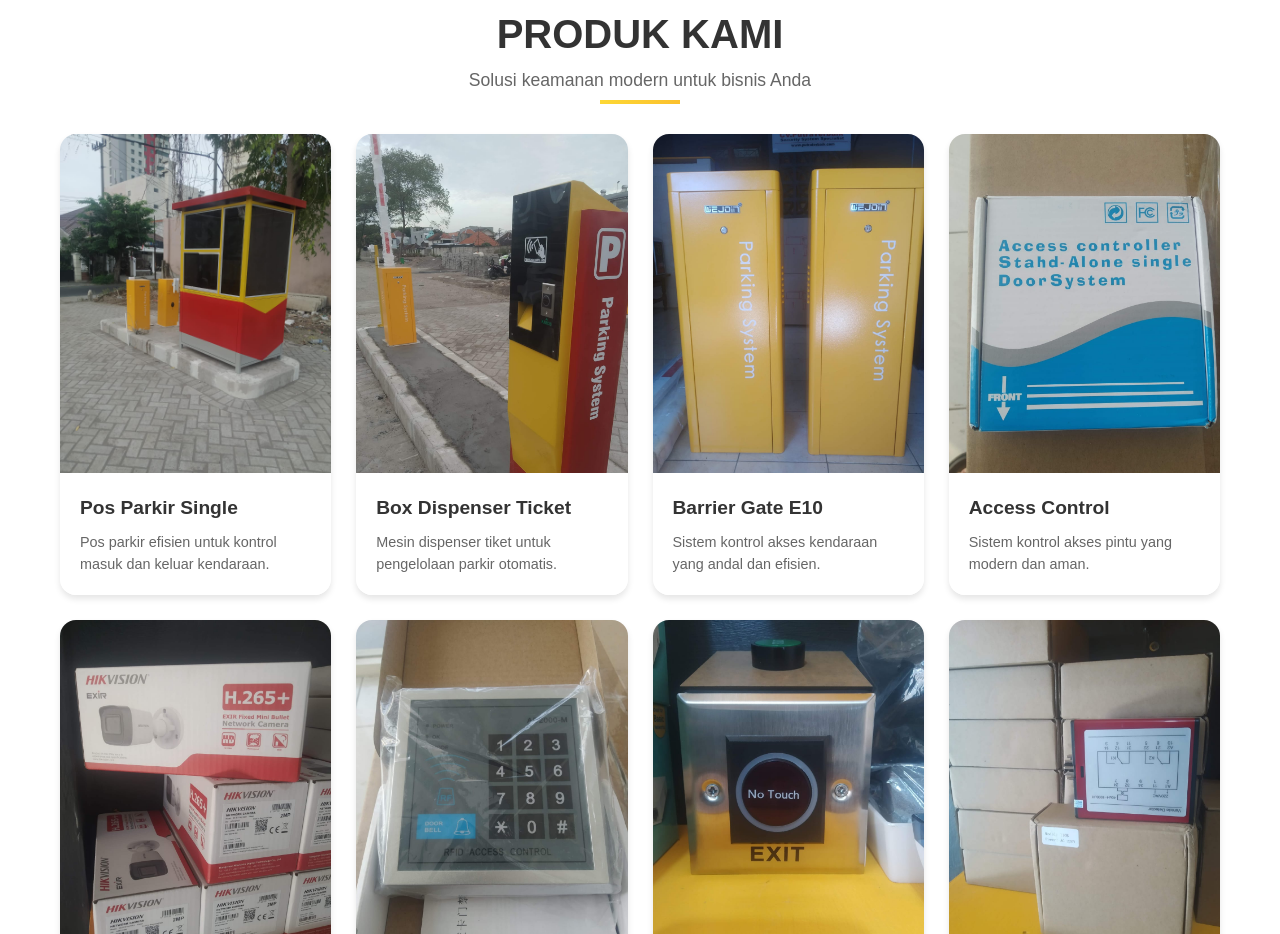
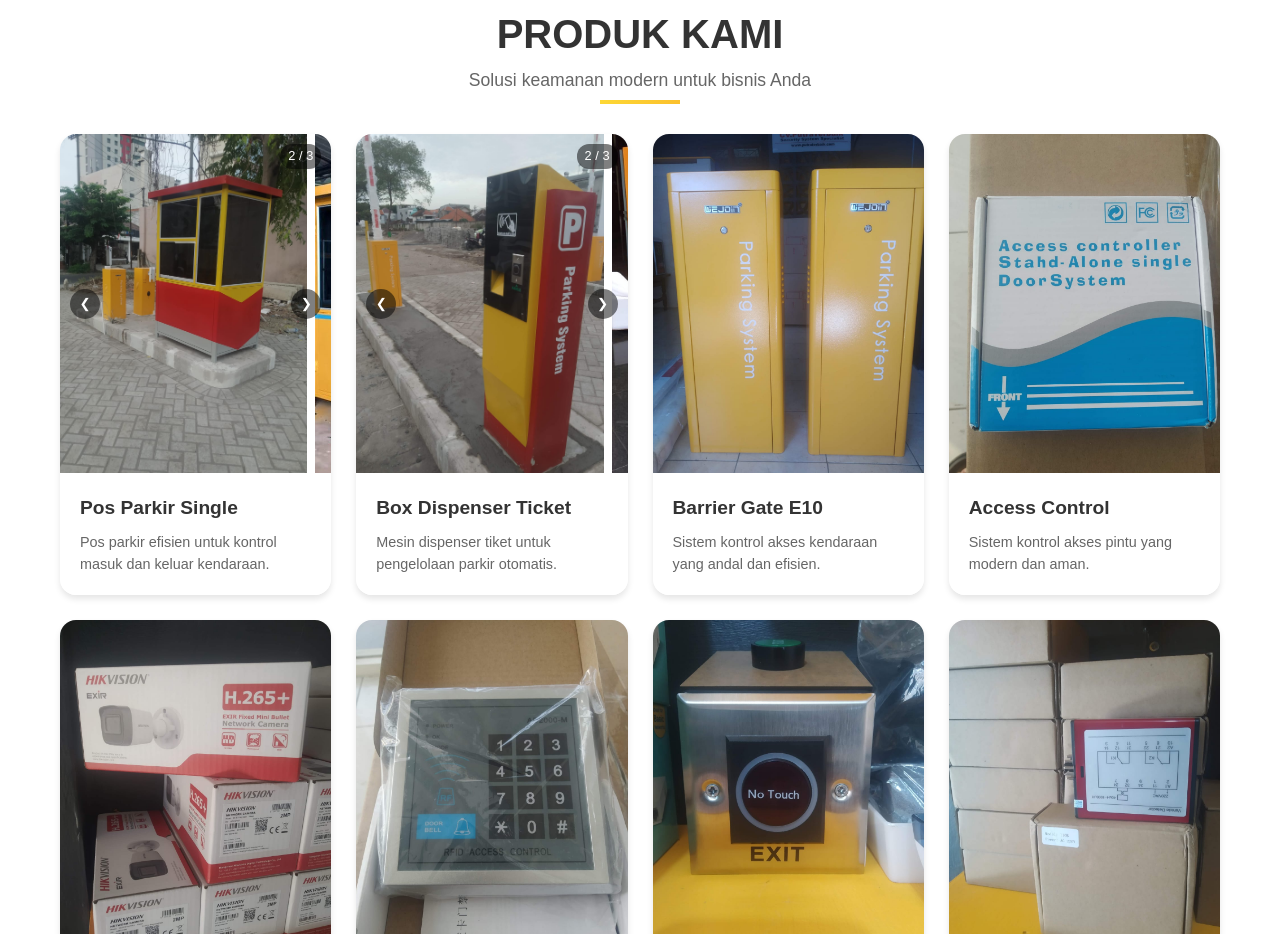
Before and after one commit to raflinugrahasyach/cv-putra-terbaik, a React (Create React App) app: page / in a window 1280 px wide. Shown: the part 1360-2294 px from the top of the page. Built offline with nearby package versions, Linux system fonts and the light colour scheme.

Commit message:
update carousel

```diff
--- /dev/null
+++ b/src/Styles/ProductCarousel.css
@@ -0,0 +1,67 @@
+.carousel-wrapper {
+    position: relative;
+    width: 100%;
+    height: 100%;
+  }
+
+  .carousel-container {
+    display: flex;
+    overflow-x: auto;
+    scroll-behavior: smooth;
+    gap: 8px;
+    width: 100%;
+    height: 100%;
+    /* Sembunyikan scrollbar */
+    -ms-overflow-style: none; /* IE and Edge */
+    scrollbar-width: none; /* Firefox */
+  }
+
+  .carousel-container::-webkit-scrollbar {
+    display: none; /* Chrome, Safari, Opera */
+  }
+
+  .carousel-image {
+    min-width: 100%;
+    height: 100%;
+    object-fit: cover;
+  }
+
+  /* Tombol Navigasi - Konsisten dan simetris */
+  .carousel-button {
+    position: absolute;
+    top: 50%;
+    transform: translateY(-50%);
+    background: rgba(0, 0, 0, 0.5);
+    color: white;
+    border: none;
+    border-radius: 50%;
+    width: 30px;
+    height: 30px;
+    cursor: pointer;
+    display: flex;
+    align-items: center;
+    justify-content: center;
+    padding: 0;
+    z-index: 2;
+  }
+
+  .carousel-button-prev {
+    left: 10px;
+  }
+
+  .carousel-button-next {
+    right: 10px;
+  }
+
+  /* Indikator Slide */
+  .carousel-indicator {
+    position: absolute;
+    top: 10px;
+    right: 10px;
+    background: rgba(0, 0, 0, 0.5);
+    color: white;
+    padding: 2px 8px;
+    border-radius: 12px;
+    font-size: 0.8rem;
+    z-index: 2;
+  }
--- a/src/components/ProductCarousel.js
+++ b/src/components/ProductCarousel.js
@@ -1,49 +1,105 @@
-import React, { useRef, useEffect } from 'react';
+import React, { useRef, useState, useEffect } from 'react';
+import '../Styles/ProductCarousel.css';
 
 const ProductCarousel = ({ images, interval = 4000 }) => {
   const containerRef = useRef(null);
+  const [currentIndex, setCurrentIndex] = useState(0);
 
+  // Update current slide index berdasarkan scrollLeft
+  const updateCurrentIndex = () => {
+    const container = containerRef.current;
+    if (container) {
+      const index = Math.round(container.scrollLeft / container.clientWidth);
+      setCurrentIndex(index);
+    }
+  };
+
+  // Auto-scroll effect
   useEffect(() => {
     const container = containerRef.current;
     if (!container) return;
-
-    // Total scrollable width
-    const totalScrollWidth = container.scrollWidth - container.clientWidth;
-    let scrollPosition = 0;
-
+    const totalSlides = images.length;
     const autoScroll = setInterval(() => {
-      if (scrollPosition >= totalScrollWidth) {
-        // Kembali ke awal
-        container.scrollTo({ left: 0, behavior: 'smooth' });
-        scrollPosition = 0;
-      } else {
-        scrollPosition += container.clientWidth; // geser satu "slide"
-        container.scrollTo({ left: scrollPosition, behavior: 'smooth' });
+      let nextIndex = currentIndex + 1;
+      if (nextIndex >= totalSlides) {
+        nextIndex = 0;
       }
+      container.scrollTo({
+        left: container.clientWidth * nextIndex,
+        behavior: 'smooth'
+      });
+      setCurrentIndex(nextIndex);
     }, interval);
 
     return () => clearInterval(autoScroll);
-  }, [images, interval]);
+  }, [images, interval, currentIndex]);
+
+  // Update current index saat manual scroll
+  useEffect(() => {
+    const container = containerRef.current;
+    if (!container) return;
+    container.addEventListener('scroll', updateCurrentIndex);
+    return () => container.removeEventListener('scroll', updateCurrentIndex);
+  }, []);
+
+  // Fungsi untuk navigasi manual
+  const handlePrev = () => {
+    const container = containerRef.current;
+    if (!container) return;
+    let prevIndex = currentIndex - 1;
+    if (prevIndex < 0) {
+      prevIndex = images.length - 1;
+    }
+    container.scrollTo({
+      left: container.clientWidth * prevIndex,
+      behavior: 'smooth'
+    });
+    setCurrentIndex(prevIndex);
+  };
+
+  const handleNext = () => {
+    const container = containerRef.current;
+    if (!container) return;
+    let nextIndex = currentIndex + 1;
+    if (nextIndex >= images.length) {
+      nextIndex = 0;
+    }
+    container.scrollTo({
+      left: container.clientWidth * nextIndex,
+      behavior: 'smooth'
+    });
+    setCurrentIndex(nextIndex);
+  };
 
   return (
-    <div
-      ref={containerRef}
-      style={{
-        display: 'flex',
-        overflowX: 'auto',
-        scrollBehavior: 'smooth',
-        gap: '8px'
-      }}
-      className="product-carousel"
-    >
+    <div className="carousel-wrapper">
+      <div className="carousel-container" ref={containerRef}>
         {images.map((img, idx) => (
           <img
             key={idx}
             src={img}
             alt={`Slide ${idx + 1}`}
-          style={{ minWidth: '100%', objectFit: 'cover' }}
+            className="carousel-image"
           />
         ))}
+      </div>
+      <button
+        onClick={handlePrev}
+        className="carousel-button carousel-button-prev"
+        aria-label="Previous Slide"
+      >
+        &#10094;
+      </button>
+      <button
+        onClick={handleNext}
+        className="carousel-button carousel-button-next"
+        aria-label="Next Slide"
+      >
+        &#10095;
+      </button>
+      <div className="carousel-indicator">
+        {currentIndex + 1} / {images.length}
+      </div>
     </div>
   );
 };
```
Lines whose indentation alone changed are shown as unchanged.
